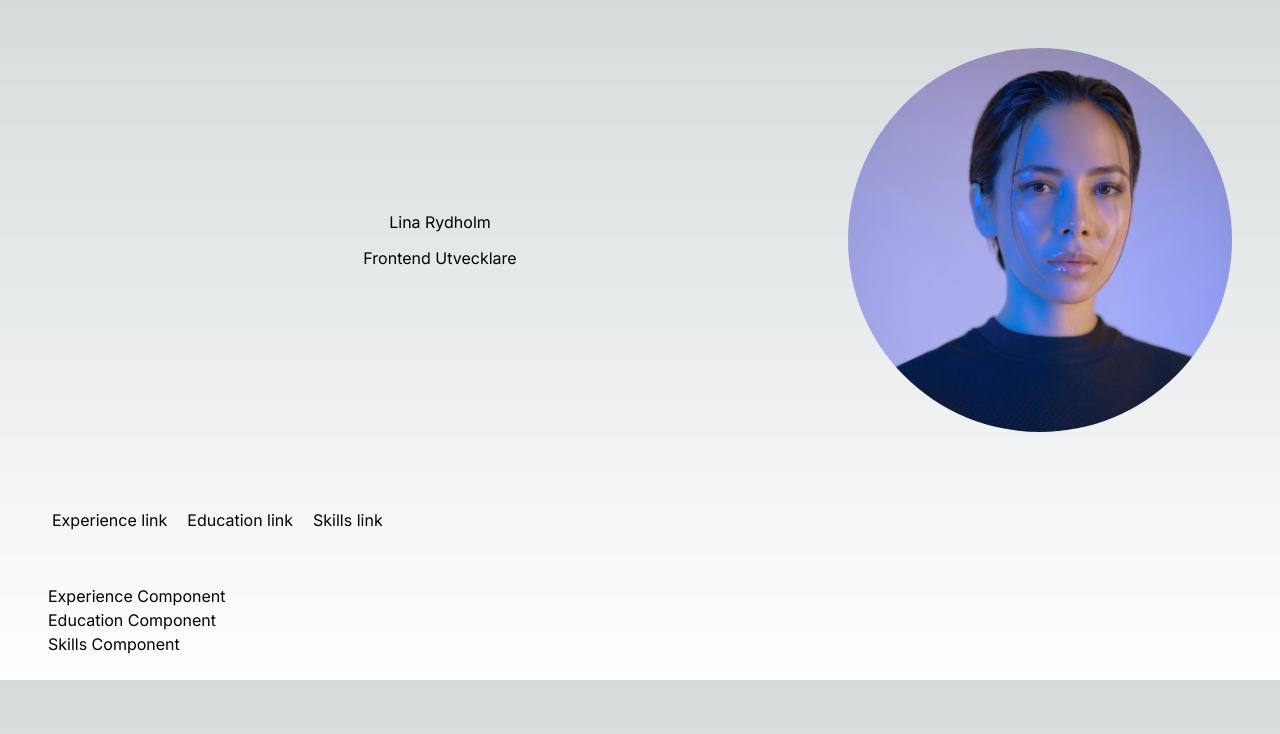
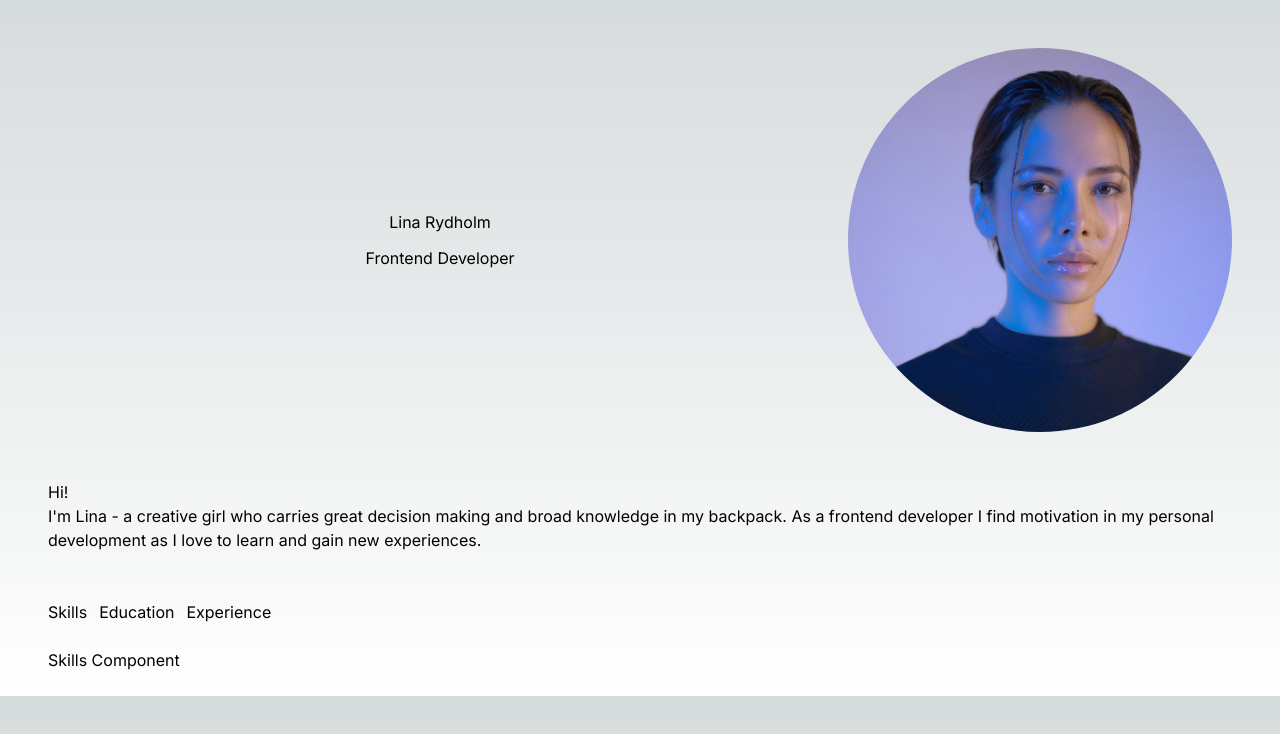
Before and after one commit to linarydholm/portfolio, a Next.js app: page / in a window 1280 px wide. Shown: the top 734 px of the page. Built offline with nearby package versions, Linux system fonts and the light colour scheme.

Commit message:
Dev (#3)
* added components

* components and routing created

* ongoing work @page.tsx

```diff
--- a/app/__data__/data.ts
+++ b/app/__data__/data.ts
@@ -1,20 +1,2 @@
-const person = {
-  generalInfo: {
-    firstName: 'Lina',
-    lastName: 'Rydholm',
-    email: 'lina.rydholm@gmail.com',
-    phone: '070-955 80 00',
-    address: {
-      street: 'Oxelgatan 9',
-      postcode: '18648',
-      city: 'Vallentuna',
-    },
-  },
-  experience: {},
-  education: {},
-  skills: {
-    languages: ['HTML', 'CSS', 'JavaScript', 'TypeScript'],
-    frameworks: ['React', 'Next.js'],
-    other: ['Node', 'Figma', 'CMS', 'Redux', 'Turborepo', 'MongoDB', 'Express.js'],
-  },
-};
+
+export const menuLinks = ['Skills', 'Education', 'Experience'];
--- /dev/null
+++ b/app/__data__/person.ts
@@ -0,0 +1,78 @@
+export const person = {
+  personal: {
+    firstName: 'Lina',
+    lastName: 'Rydholm',
+    jobTitle: 'Frontend Developer',
+    personalDescription:
+      "I'm Lina - a creative girl who carries great decision making and broad knowledge in my backpack. As a frontend developer I find motivation in my personal development as I love to learn and gain new experiences.",
+    pageDescription:
+      'This page is built with Next.js (app router), Tailwind CSS and Typescript with accessibility features in mind.',
+    contact: {
+      email: 'lina.rydholm@gmail.com',
+      phone: '070-955 80 00',
+    },
+    address: {
+      street: 'Oxelgatan 9',
+      postcode: '18648',
+      city: 'Vallentuna',
+      state: 'Stockholm',
+      country: 'Sweden',
+    },
+  },
+  experience: [
+    {
+      jobTitle: 'Skiftledare',
+      period: '2014-2019',
+      jobDescription: 'Skiftledare på Max burgers med dagsansvar.',
+    },
+    {
+      jobTitle: 'Banksäljare',
+      period: '2019',
+      jobDescription: 'Bankman och säljare av valuta samt banktjänster på Forex Bank.',
+    },
+    {
+      jobTitle: 'Ekonomiassistent',
+      period: '2019-2020',
+      jobDescription:
+        'Ekonomiassistent på Perido. Bokföring och administration inom leverantörsreskontra för konsulter, underkonsulter samt egenanställda.',
+    },
+    {
+      jobTitle: 'Ekonomiassistent',
+      period: '2020-2022',
+      jobDescription:
+        'Ekonomiassistent på Spares Nordic med ett övergripande ansvar för kundreskontran samt delaktighet i månadsbokslut.',
+    },
+    {
+      jobTitle: 'Logistik',
+      period: '2022-2023',
+      jobDescription: 'Orderplock och pack på Skincitys huvudlager.',
+    },
+  ],
+  education: [
+    { school: 'Jensen Gymnasium', period: '2013-2016', education: 'Diplomerad gymnasieekonom' },
+    {
+      school: 'Stockholms Universitet',
+      period: '2020',
+      education: 'Redovisning 1 | Finansiering 1',
+    },
+    { school: 'Nackademin', period: '2022-2024', education: 'Frontendutveckling' },
+  ],
+  skills: {
+    programming: ['HTML', 'CSS', 'JavaScript'],
+    frameworks: ['React', 'Next.js', 'Tailwind CSS'],
+    other: [
+      'TypeScript',
+      'Sass',
+      'Node',
+      'Figma',
+      'Canva',
+      'CMS',
+      'Redux',
+      'Turborepo',
+      'MongoDB',
+      'Express.js',
+      'Diverse bokföringssystem',
+    ],
+    languages: ['Svenska', 'Engelska'],
+  },
+};
--- a/app/components/Header.tsx
+++ b/app/components/Header.tsx
@@ -1,13 +1,17 @@
 import Image from 'next/image';
-import Link from 'next/link';
+import { person } from '../__data__/person';
 
 export function Header() {
+  const { personal } = person;
+
   return (
-    <section className="py-4 px-4 md:py-12 md:px-12">
-      <header className="grid gap-4 grid-cols-2 md:grid-cols-3 max-w-7xl m-auto">
+    <header className="py-4 md:py-12">
+      <div className="grid gap-4 grid-cols-2 md:grid-cols-3 max-w-7xl m-auto">
         <div className="col-span-1 md:col-span-2 flex flex-col gap-3 justify-center items-center">
-          <h1>Lina Rydholm</h1>
-          <h2>Frontend Utvecklare</h2>
+          <p>
+            {personal.firstName} {personal.lastName}
+          </p>
+          <p>{personal.jobTitle}</p>
         </div>
         <div className="col-span-1">
           <div className="flex justify-center items-center aspect-square bg-yellow-100 overflow-hidden border-0 rounded-full">
@@ -19,7 +23,8 @@ export function Header() {
             />
           </div>
         </div>
-      </header>
-    </section>
+      </div>
+    </header>
+
   );
 }
--- /dev/null
+++ b/app/components/Nav.tsx
@@ -0,0 +1,29 @@
+import { menuLinks } from '../__data__/data';
+import { NavProps } from '../types/Nav.types';
+
+export default function Nav(props: NavProps) {
+  const { setNewSelectedLink, myClass } = props;
+
+  return (
+    <nav className="py-4 md:py-6">
+      <div className="max-w-7xl m-auto">
+        <ul className="flex gap-3">
+          {menuLinks.map((headerLink, index) => {
+            const link = headerLink.toLowerCase();
+
+            return (
+              <button
+                className={myClass}
+                key={`${link}${index}`}
+                name={link}
+                onClick={() => setNewSelectedLink(link)}
+              >
+                {headerLink}
+              </button>
+            );
+          })}
+        </ul>
+      </div>
+    </nav>
+  );
+}
--- a/app/layout.tsx
+++ b/app/layout.tsx
@@ -2,13 +2,15 @@ import type { Metadata } from 'next';
 import { Inter } from 'next/font/google';
 import './globals.css';
 import { Header } from './components/Header';
-import Menu from './components/Menu';
+
+import Nav from './components/Nav';
+import About from './pageComponents/About';
 
 const inter = Inter({ subsets: ['latin'] });
 
 export const metadata: Metadata = {
-  title: 'Create Next App',
-  description: 'Generated by create next app',
+  title: 'Lina Rydholm',
+  description: 'Frontend developer in Stockholm',
 };
 
 export default function RootLayout({
@@ -19,9 +21,11 @@ export default function RootLayout({
   return (
     <html lang="en">
       <body className={inter.className}>
-        <Header />
-        <Menu />
-        {children}
+        <div className="px-4 md:px-12">
+          <Header />
+          <About />
+          {children}
+        </div>
       </body>
     </html>
   );
--- a/app/page.tsx
+++ b/app/page.tsx
@@ -1,14 +1,39 @@
-import Experience from './components/Experience';
-import Education from './components/Education';
-import Skills from './components/Skills';
+
+'use client';
+import Skills from './pageComponents/Skills';
+import Experience from './pageComponents/Experience';
+import Education from './pageComponents/Education';
+import { useEffect, useState } from 'react';
+import Nav from './components/Nav';
 
 export default function HomePage() {
+  const [selectedLink, setSelectedLink] = useState('skills');
+  const [activeComponent, setActiveComponent] = useState(<Skills />);
+  const [myClass, setMyClass] = useState('');
+
+  const setNewSelectedLink = (newSelectedLink: string) => {
+    setSelectedLink(newSelectedLink);
+  };
+
+  const setClass = (newClass: string) => {
+    setMyClass(newClass);
+  };
+
+  useEffect(() => {
+    if (selectedLink === 'skills') {
+      setActiveComponent(<Skills />);
+    } else if (selectedLink === 'experience') {
+      setActiveComponent(<Experience />);
+    } else if (selectedLink === 'education') {
+      setActiveComponent(<Education />);
+    }
+  }, [selectedLink]);
+
   return (
-    <main className="py-4 px-4 md:py-6 md:px-12">
+    <main className="py-4 md:py-6">
       <div className="max-w-7xl m-auto">
-        <Experience />
-        <Education />
-        <Skills />
+        <Nav myClass={myClass} setNewSelectedLink={setNewSelectedLink} />
+        {activeComponent}
       </div>
     </main>
   );
--- /dev/null
+++ b/app/pageComponents/About.tsx
@@ -0,0 +1,11 @@
+import { person } from '../__data__/person';
+
+export default function About() {
+  const { personalDescription } = person.personal;
+  return (
+    <section>
+      <p>Hi!</p>
+      <p>{personalDescription}</p>
+    </section>
+  );
+}
--- /dev/null
+++ b/app/pageComponents/Education.tsx
@@ -0,0 +1,7 @@
+export default function Education() {
+  return (
+    <main>
+      <h1>Education Component</h1>
+    </main>
+  );
+}
--- /dev/null
+++ b/app/pageComponents/Experience.tsx
@@ -0,0 +1,7 @@
+export default function Experience() {
+  return (
+    <main>
+      <h1>Experience Component</h1>
+    </main>
+  );
+}
--- /dev/null
+++ b/app/pageComponents/Skills.tsx
@@ -0,0 +1,7 @@
+export default function Skills() {
+  return (
+    <main>
+      <h1>Skills Component</h1>
+    </main>
+  );
+}
--- /dev/null
+++ b/app/types/Nav.types.ts
@@ -0,0 +1,4 @@
+export type NavProps = {
+  myClass: string;
+  setNewSelectedLink: (newSelectedLink: string) => void;
+};
```
